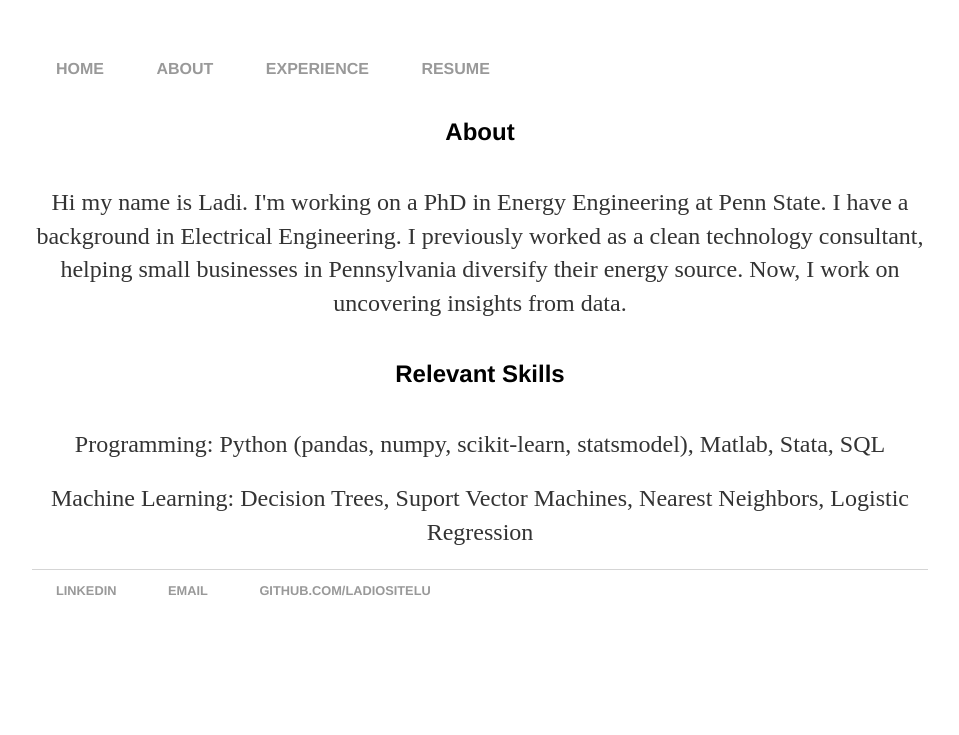
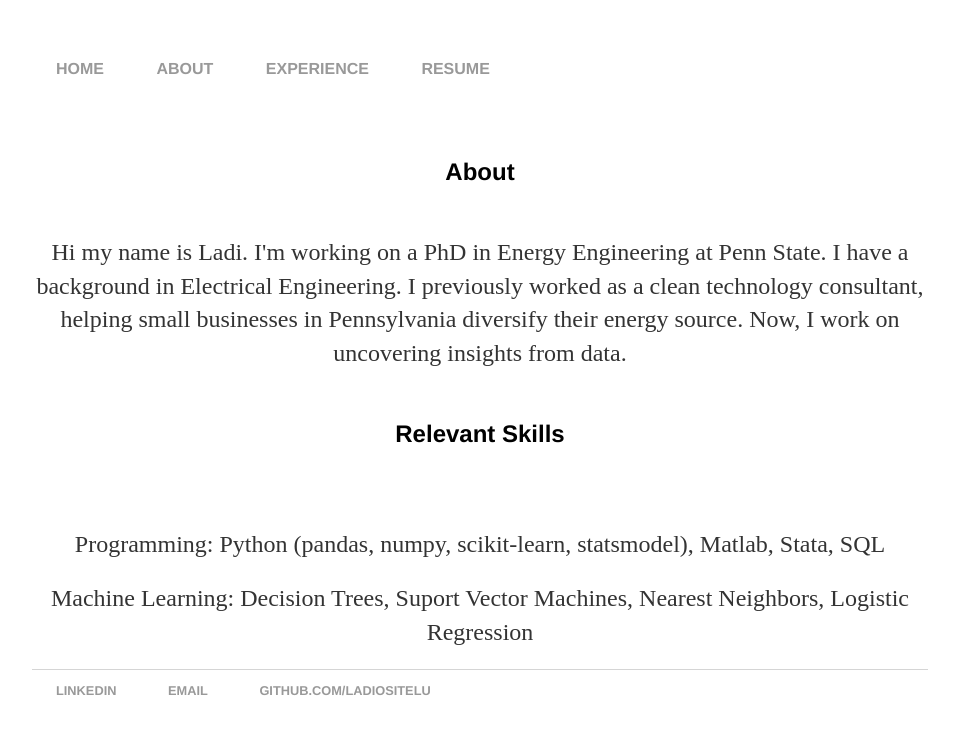
Before and after one commit to ladiositelu/ladiositelu.github.io, a Jekyll site: the page built from About/index.html, in a window 1280 px wide. Shown: the top 735 px of the page, without its empty margins (160-1119 px from the left). Built offline with Jekyll 4.4.1, drawn with Linux system fonts in a browser that asks for light colours.

Commit message:
Update main.css

```diff
--- a/css/main.css
+++ b/css/main.css
@@ -40,14 +40,16 @@ a:hover {
 h1 {
     font-size: 1.5em;
     font-family:'Helvetica', 'Arial', 'Sans-Serif';
-    padding: 20px;
+    padding-top: 60px;
+    padding-bottom: 30px;
     text-align: center;
 }
 
 h2 {
     font-size: 3.0em;
     font-family:'Helvetica', 'Arial', 'Sans-Serif';
-    padding: 20px;
+    padding-top: 30px;
+    padding-bottom: 60px;
     text-align:center;
 }
 
```
